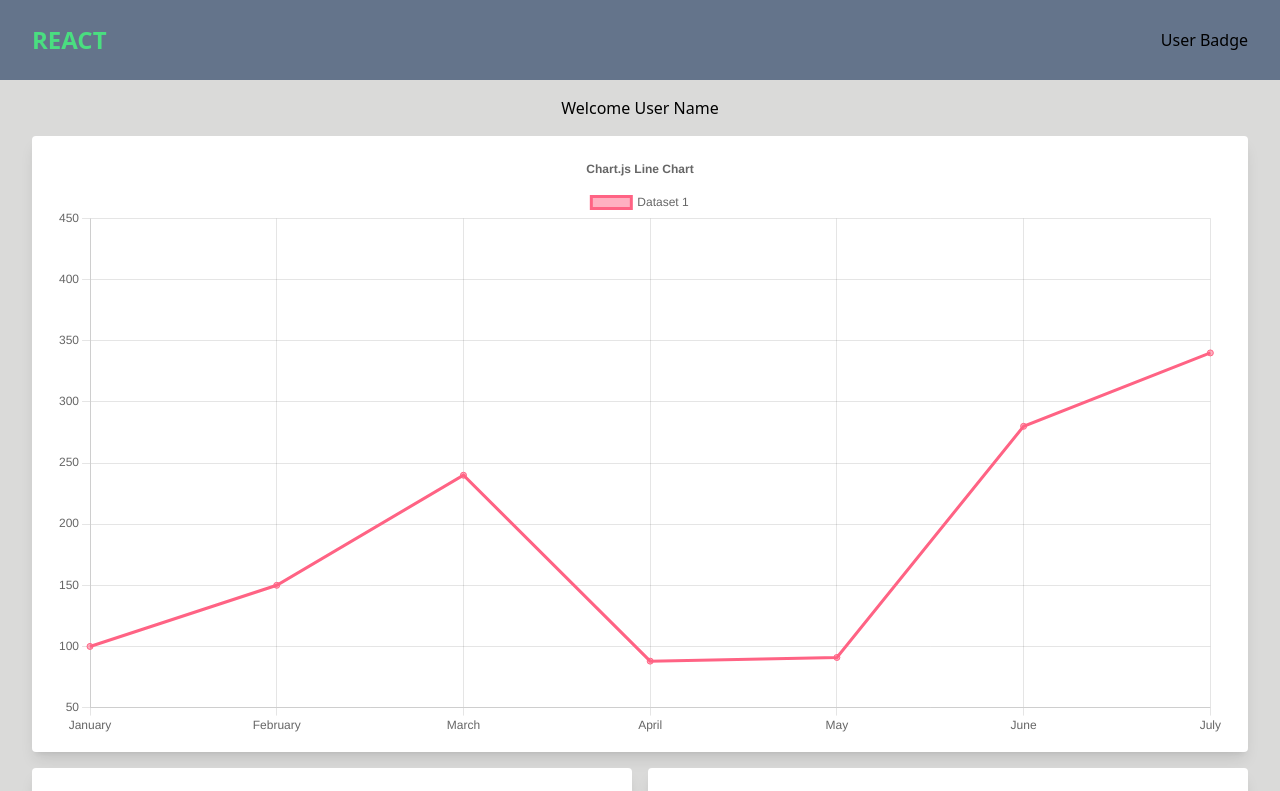
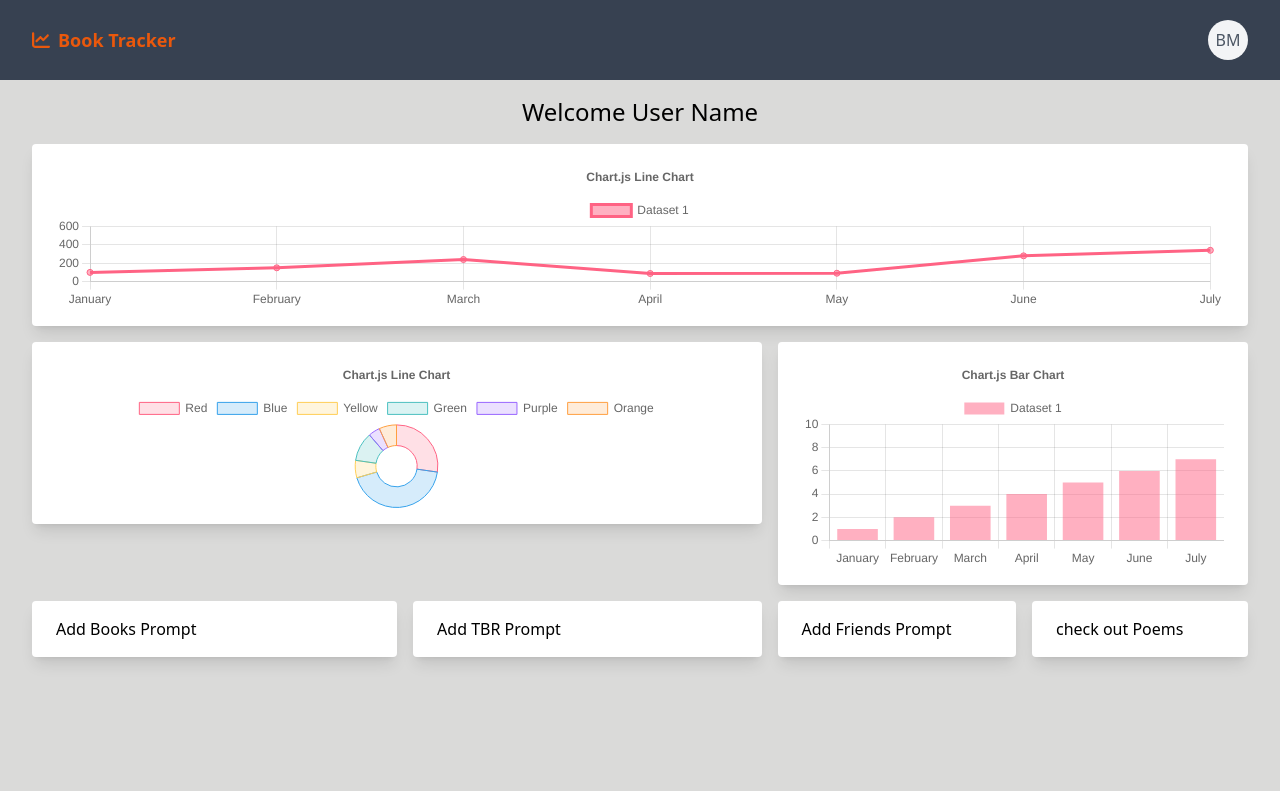
Before and after one commit to bmurf17/book-site, a React (Vite) app in the folder book-site/: page / in a window 1280 px wide. Shown: the top 791 px of the page. Built offline with nearby package versions, Linux system fonts and the light colour scheme.

Commit message:
More Clean up

```diff
--- a/book-site/src/components/Home Page/Home.tsx
+++ b/book-site/src/components/Home Page/Home.tsx
@@ -7,12 +7,12 @@ import { PageCount } from "./_PageCount";
 function Home() {
   return (
     <>
-      <div className="grid md:grid-cols-4 gap-4 w-full">
+      <div className="grid grid-flow-row auto-rows-max gap-4">
         <div className="col-span-4 text-center">
-          <div className="text-">Welcome User Name</div>
+          <div className="text-2xl font">Welcome User Name</div>
         </div>
         {/* Page Count */}
-        <div className="md:col-span-4 col-span-4">
+        <div className="md:col-span-4 col-span-4 ">
           <PageCount />
         </div>
         <div className="md:col-span-2 col-span-4">
--- a/book-site/src/components/Home Page/_GenreChart.tsx
+++ b/book-site/src/components/Home Page/_GenreChart.tsx
@@ -32,10 +32,25 @@ export function GenreChart() {
     ],
   };
 
+  const options = {
+    responsive: true,
+    aspectRatio: 1,
+    maintainAspectRatio: false,
+    plugins: {
+      legend: {
+        position: "top" as const,
+      },
+      title: {
+        display: true,
+        text: "Chart.js Line Chart",
+      },
+    },
+  };
+
   return (
     <div className="rounded overflow-hidden shadow-lg bg-white">
       <div className="flex items-center justify-center px-6 py-4">
-        <Doughnut data={data} />
+        <Doughnut data={data} options={options} />
       </div>
     </div>
   );
--- a/book-site/src/components/Home Page/_PageCount.tsx
+++ b/book-site/src/components/Home Page/_PageCount.tsx
@@ -22,6 +22,8 @@ ChartJS.register(
 
 export const options = {
   responsive: true,
+  aspectRatio: 1,
+  maintainAspectRatio: false,
   plugins: {
     legend: {
       position: "top" as const,
--- a/book-site/src/components/Nav.tsx
+++ b/book-site/src/components/Nav.tsx
@@ -1,20 +1,26 @@
-import { Dialog, Transition } from '@headlessui/react';
-import { XMarkIcon } from '@heroicons/react/24/outline';
+import { Dialog, Transition } from "@headlessui/react";
+import { XMarkIcon } from "@heroicons/react/24/outline";
 import { Fragment, useState } from "react";
 import { Link, Route, Routes } from "react-router-dom";
-import { routes } from '../constants/Routes';
-import { FontAwesomeIcon } from '@fortawesome/react-fontawesome'
-import { faBook } from '@fortawesome/free-solid-svg-icons'
+import { routes } from "../constants/Routes";
+import { faChartLine } from "@fortawesome/free-solid-svg-icons";
+import { FontAwesomeIcon } from "@fortawesome/react-fontawesome";
 
 function Nav() {
-    const [open, setOpen] = useState(false)
+  const [open, setOpen] = useState(false);
 
   return (
     <>
       <div className="flex min-h-screen">
         {/* Side Bar */}
         <Transition.Root show={open}>
-                    <Dialog as="div" onClose={() => { setOpen(false) }} className="fixed inset-0 z-40">
+          <Dialog
+            as="div"
+            onClose={() => {
+              setOpen(false);
+            }}
+            className="fixed inset-0 z-40"
+          >
             <Transition.Child
               as={Fragment}
               enter="ease-in-out duration-300"
@@ -25,36 +31,36 @@ function Nav() {
               leaveTo="-translate-x-full"
             >
               <div className="flex flex-col w-64 relative z-10 h-full bg-gray-50 border-r border-gray-200">
-                                <button type="button" className="absolute top-2 right-2 flex items-center justify-center w-10 h-10 rounded-full"
+                <button
+                  type="button"
+                  className="absolute top-2 right-2 flex items-center justify-center w-10 h-10"
                   onClick={() => {
                     setOpen(false);
-                                    }}>
+                  }}
+                >
                   <XMarkIcon className="h-5 w-5"></XMarkIcon>
                 </button>
-                                <div className="py-4 px-6">
-                                    Logo
-                                </div>
+                <div className="py-4 px-6 text-orange-600">Book Tracker</div>
                 <div className="overflow-y-auto flex-1">
                   <div className="mb-10">
                     <h3 className="mx-6 mb-2 text-xs text-gray-400 uppercase tracking-widest">
                       Main
                     </h3>
-                                        {
-                                            routes.map((route) => {
+                    {routes.map((route) => {
                       return (
-                                                    <Link to={route.link}>
-                                                        <div className="flex items-center px-6 py-2.5 text-gray-500 hover:text-orange-600 group text-lg" onClick={() => {
+                        <Link to={route.link} key={route.navName}>
+                          <div
+                            className="flex items-center px-6 py-2.5 text-gray-500 hover:text-orange-600 group text-lg"
+                            onClick={() => {
                               setOpen(false);
-                                                        }}>
+                            }}
+                          >
                             {route.icon}
-                                                            <div className='px-4'>
-                                                                {route.navName}
-                                                            </div>
+                            <div className="px-4">{route.navName}</div>
                           </div>
                         </Link>
-                                                )
-                                            })
-                                        }
+                      );
+                    })}
                   </div>
                 </div>
               </div>
@@ -68,7 +74,6 @@ function Nav() {
               leaveFrom="opacity-100"
               leaveTo="opacity-0"
             >
-
               <Dialog.Overlay className="fixed inset-0 bg-gray-600 bg-opacity-50"></Dialog.Overlay>
             </Transition.Child>
           </Dialog>
@@ -76,28 +81,42 @@ function Nav() {
 
         <div className="flex-1">
           {/* Top Bar */}
-                    <div className="w-full h-20 flex justify-between items-center px-8 text-black bg-slate-500">
-                        <h1 className="text-2xl font-bold text-green-400 hover:cursor-pointer" onClick={() => { setOpen(true) }}>REACT</h1>
-                        <div>
-                            User Badge
+          <div className="w-full h-20 flex justify-between items-center px-8 text-black bg-gray-700">
+            <h1
+              className="text-2xl font-bold text-orange-600 hover:cursor-pointer"
+              onClick={() => {
+                setOpen(true);
+              }}
+            >
+              <div className="flex items-center text-lg">
+                <FontAwesomeIcon icon={faChartLine} />
+                <div className="px-2"> Book Tracker</div>
+              </div>
+            </h1>
+            <div className="inline-flex overflow-hidden relative justify-center items-center w-10 h-10 bg-gray-100 rounded-full dark:bg-gray-600">
+              <span className="font-medium text-gray-600 dark:text-gray-300">
+                BM
+              </span>
             </div>
           </div>
           {/* Main */}
-                    <main className="flex px-8 py-4">
+          <main className="px-8 py-4">
             <Routes>
-                            {
-                                routes.map((route) => {
-                                    return <Route path={route.link} element={route.element} />
-                                })
-                            }
+              {routes.map((route) => {
+                return (
+                  <Route
+                    path={route.link}
+                    element={route.element}
+                    key={route.link}
+                  />
+                );
+              })}
             </Routes>
           </main>
         </div>
-
       </div>
-
     </>
-    )
+  );
 }
 
 export default Nav;
--- a/book-site/src/components/TBR/TBR.tsx
+++ b/book-site/src/components/TBR/TBR.tsx
@@ -4,7 +4,7 @@ import { tempBook } from "../../types/Book";
 
 function TBR() {
   return (
-    <div className="grid md:grid-cols-6 grid-cols-2 gap-8">
+    <div className="grid grid-flow-row auto-rows-max grid-cols-2 md:grid-cols-5 xl:grid-cols-6 gap-4">
       <div>
         <BookCard book={tempBook} showRating={false} />
       </div>
--- a/book-site/src/shared/BookCard.tsx
+++ b/book-site/src/shared/BookCard.tsx
@@ -7,13 +7,21 @@ interface Props {
 
 export function BookCard({ book, showRating }: Props) {
   return (
-    <div className="w-full rounded overflow-hidden shadow-lg bg-white hover:cursor-pointer">
-      <img className="w-full" src={book.img} alt="Sunset in the mountains" />
-      <div className="px-6 py-4">
-        <div className="font-bold text-lg mb-2">{book.title}</div>
+    <div className="rounded overflow-hidden shadow-lg bg-white hover:cursor-pointer">
+      <div className="flex justify-center pt-4">
+        <img
+          className="object-cover"
+          src={book.img}
+          alt="Sunset in the mountains"
+        />
+      </div>
+      <div className="flex justify-center px-6 pt-4">
+        <div className="font-bold text-xl">{book.title}</div>
+      </div>
+      <div className="flex justify-center px-6">
         <p className="text-gray-700 text-lg">{book.author}</p>
       </div>
-      <div className="px-6 pb-2">
+      <div className="flex justify-center px-6 pb-2">
         {showRating ? (
           <div className="flex items-center">
             <svg
```
Also changed, not shown: book-site/src/Constants/Routes.tsx (+15 -9 lines). Lines whose indentation alone changed are shown as unchanged.
